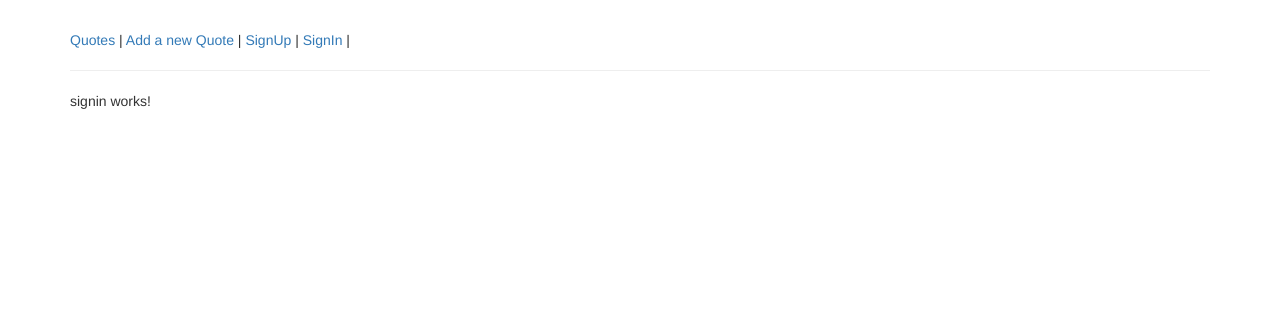
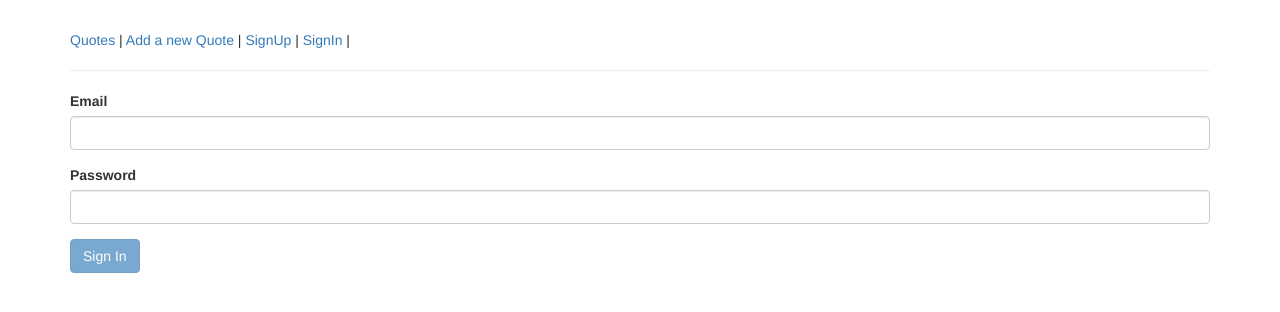
Before and after one commit to Derevyanko/laraangu, an Angular app in the folder angulara-front-end/: page /signin in a window 1280 px wide. Shown: the top 312 px of the page. Built offline with nearby package versions, Linux system fonts and the light colour scheme.

Commit message:
Sign In functionality

```diff
--- a/angulara-front-end/src/app/auth.service.ts
+++ b/angulara-front-end/src/app/auth.service.ts
@@ -1,6 +1,7 @@
 import { Injectable } from "@angular/core";
 import { Http, Headers, Response } from "@angular/http";
 import { Observable } from "rxjs";
+import "rxjs/Rx";
 
 @Injectable()
 export class AuthService {
@@ -13,4 +14,30 @@ export class AuthService {
 			{name: username, email: email, password: password},
 			{headers: new Headers({"X-Requested-With": "XMLHttpRequest"})});
 	}
+
+	signin(email: string, password: string) {
+		return this.http.post(`${this.API}/api/user/signin`,
+			{email: email, password: password},
+			{headers: new Headers({"X-Requested-With": "XMLHttpRequest"})})
+			.map(
+				(response: Response) => {
+					const token = response.json().token;
+					const base64Url = token.split(".")[1];
+					const base64 = base64Url.replace("-", "+").replace("_", "/");
+					return {
+						token: token,
+						decoded: JSON.parse(window.atob(base64))
+					};
+				}
+			)
+			.do(
+				tokenData => {
+					localStorage.setItem("token", tokenData.token);
+				}
+			);
+	}
+
+	getToken() {
+		return localStorage.getItem("token");
+	}
 }
--- a/angulara-front-end/src/app/quote.service.ts
+++ b/angulara-front-end/src/app/quote.service.ts
@@ -3,18 +3,22 @@ import { Http, Response, Headers } from "@angular/http";
 import "rxjs/Rx";
 import { Observable } from "rxjs";
 
+import { AuthService } from './auth.service';
+
 @Injectable()
 export class QuoteService {
-	constructor(private http: Http) {
+	constructor(private http: Http, private authService: AuthService) {
 
 	}
 
 	API = "http://localhost:8080";
 
 	addQuote(content: string) {
+		const token = this.authService.getToken();
+		console.log(token);
 		const body = JSON.stringify({content: content});
 		const headers = new Headers({"Content-Type": "application/json"});
-		return this.http.post(`${this.API}/api/quote`, body, {headers: headers});
+		return this.http.post(`${this.API}/api/quote?token=${token}`, body, {headers: headers});
 	}
 
 	getQuotes(): Observable<any> {
@@ -27,15 +31,17 @@ export class QuoteService {
 	}
 
 	updateQuote(id: number, newContent: string) {
+		const token = this.authService.getToken();
 		const body = JSON.stringify({content: newContent});
 		const headers = new Headers({"Content-Type": "application/json"});
-		return this.http.put(`${this.API}/api/quote/${id}`, body, {headers: headers})
+		return this.http.put(`${this.API}/api/quote/${id}?token=${token}`, body, {headers: headers})
 			.map(
 				(response: Response) => response.json()
 			);
 	}
 
 	deleteQuote(id: number) {
-		return this.http.delete(`${this.API}/api/quote/${id}`);
+		const token = this.authService.getToken();
+		return this.http.delete(`${this.API}/api/quote/${id}?token=${token}`);
 	}
 }
--- a/angulara-front-end/src/app/signin/signin.component.html
+++ b/angulara-front-end/src/app/signin/signin.component.html
@@ -1,3 +1,11 @@
-<p>
-  signin works!
-</p>
+<form (ngSubmit)="onSignin(f)" #f="ngForm">
+	<div class="form-group">
+		<label for="email">Email</label>
+		<input class="form-control" type="email" id="email" name="email" ngModel required>
+	</div>
+	<div class="form-group">
+		<label for="password">Password</label>
+		<input class="form-control" type="password" id="password" name="password" ngModel required>
+	</div>
+	<button class="btn btn-primary" type="submit" [disabled]="!f.valid">Sign In</button>
+</form>
--- a/angulara-front-end/src/app/signin/signin.component.ts
+++ b/angulara-front-end/src/app/signin/signin.component.ts
@@ -1,4 +1,7 @@
 import { Component, OnInit } from '@angular/core';
+import { NgForm } from '@angular/forms';
+
+import { AuthService } from '../auth.service';
 
 @Component({
   selector: 'app-signin',
@@ -7,9 +10,17 @@ import { Component, OnInit } from '@angular/core';
 })
 export class SigninComponent implements OnInit {
 
-  constructor() { }
+  constructor(private authService: AuthService) { }
 
   ngOnInit() {
   }
 
+  onSignin(form: NgForm) {
+  	this.authService.signin(form.value.email, form.value.password)
+  		.subscribe(
+  			tokenData => console.log(tokenData),
+  			error => console.log(error)
+  		);
+  }
+
 }
--- a/angulara-front-end/src/app/signup/signup.component.html
+++ b/angulara-front-end/src/app/signup/signup.component.html
@@ -11,5 +11,5 @@
 		<label for="password">Password</label>
 		<input class="form-control" type="password" id="password" name="password" ngModel required>
 	</div>
-	<button type="submit" [disabled]="!f.valid">Sign Up</button>
+	<button class="btn btn-primary" type="submit" [disabled]="!f.valid">Sign Up</button>
 </form>
```
